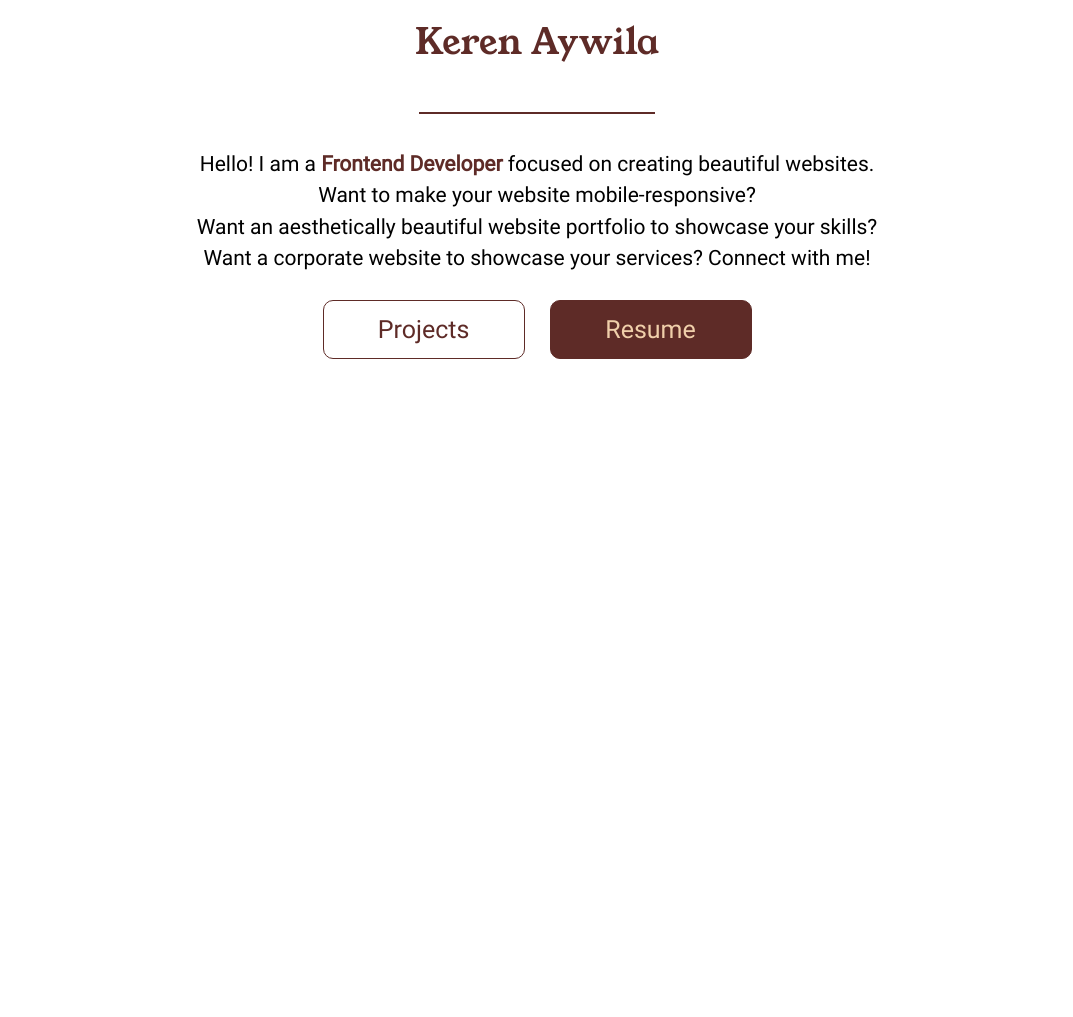
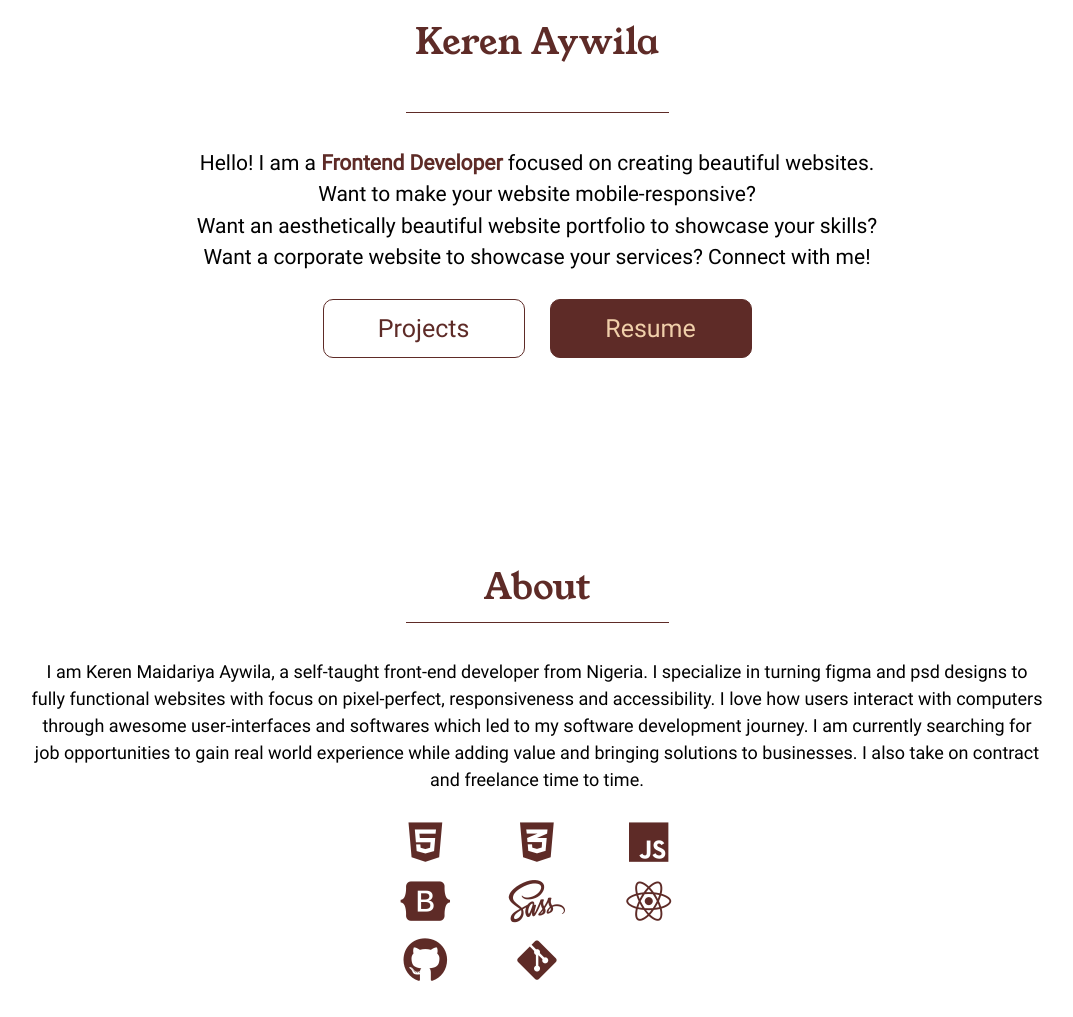
Before and after one commit to kerenaywila/Keren-Aywila, a plain HTML site: page index.html in a window 1280 px wide. Shown: the part 309-1326 px from the top of the page, without its empty margins (103-1176 px from the left). Before the commit the page ends 818 px from the top, so only its background shows below. Drawn offline with Linux system fonts and the light colour scheme.

Commit message:
Added about me

```diff
--- a/css/main.css
+++ b/css/main.css
@@ -29,7 +29,7 @@ body {
   font-family: "Roboto", sans-serif;
   font-weight: 400;
 }
-.btn{
+.btn {
   width: 202px;
   font-size: 25px;
   text-align: center;
@@ -57,11 +57,23 @@ body {
   color: var(--caputMortuum);
   border: 1px solid var(--caputMortuum);
 }
+.divider {
+  width: 263px;
+  height: 1px;
+  background-color: var(--caputMortuum);
+  margin: 10px;
+}
+h2 {
+  font-family: "YoungSerif";
+  font-size: 36px;
+  color: var(--caputMortuum);
+}
 
-main{
+main {
   display: flex;
   flex-direction: column;
   gap: 25px;
+  max-width: 100%;
 }
 
 /*HEADER SECTION*/
@@ -85,7 +97,7 @@ header {
   font-size: 36px;
   z-index: 9999;
 }
-.navbar{
+.navbar {
   background-color: white;
   position: fixed;
   width: 100%;
@@ -122,9 +134,14 @@ header {
 
 #hero_section {
   width: 100%;
-  padding: 10px 60px;
+  padding: 10px 24px;
 }
-.hero-content{
+@media screen and (min-width: 375px) {
+  #hero_section {
+    padding: 10px 60px;
+  }
+}
+.hero-content {
   display: flex;
   flex-direction: column;
   align-items: center;
@@ -133,6 +150,7 @@ header {
 .hero-text {
   display: flex;
   flex-direction: column;
+  align-items: center;
   gap: 25px;
   text-align: center;
 }
@@ -142,13 +160,8 @@ h1 {
   font-size: 36px;
   color: var(--caputMortuum);
 }
-.divider {
-  width: 236px;
-  height: 2px;
-  margin: 10px auto;
-  background-color: var(--caputMortuum);
-}
-.hero-text p{
+
+.hero-text p {
   font-size: 21px;
 }
 .hero-text p span {
@@ -161,41 +174,50 @@ h1 {
   gap: 25px;
 }
 
-/*ABOUT SECTION
+/*ABOUT SECTION*/
 #about_section {
   width: 100%;
-  padding: 20px 10px;
+  padding: 10px 24px;
   display: flex;
   flex-direction: column;
   justify-content: center;
   align-items: center;
   gap: 25px;
+}
+.section-heading {
+  display: flex;
+  flex-direction: column;
+  align-items: center;
+}
+#about_section p {
+  font-size: 16px;
+}
+.tech-stacks {
+  display: flex;
+  flex-direction: column;
+  gap: 25px;
+  width: 100%;
+}
+.tech-stacks ul {
+  padding: 0;
+  list-style: none;
+  display: grid;
+  grid-template-columns: 1fr 1fr 1fr;
+  gap: 35px;
   text-align: center;
 }
-h2{
-  font-family: "YoungSerif";
-  font-size: 36px;
-  color: var(--caputMortuum);
+.tech-stacks ul i {
+  font-size: 45px;
 }
-*/
+
 /*MEDIA QUERIES*/
 
 /*744px tablet small*/
 @media screen and (min-width: 744px) {
-  #hero_section {
-    padding: 25px 60px;
-  }
-  .hero-ctas {
-    flex-direction: row;
-  }
-}
-
-/*768px*/
-@media screen and (min-width: 744px) {
   .menu-toggle {
     display: none;
   }
-  .navbar{
+  .navbar {
     width: fit-content;
     background: none;
     position: static;
@@ -206,7 +228,26 @@ h2{
   .nav-menu {
     flex-direction: row;
   }
+  #hero_section {
+    padding: 25px 60px;
+  }
+  .hero-ctas {
+    flex-direction: row;
+  }
+  #about_section {
+    padding: 25px 60px;
+  }
+  #about_section {
+    text-align: center;
+  }
+  #about_section p {
+    font-size: 18px;
+  }
+  .tech-stacks {
+    width: 300px;
+  }
 }
+
 /*1024px tablet large*/
 @media screen and (min-width: 1024px) {
   header {
@@ -214,6 +255,10 @@ h2{
   }
   #hero_section {
     padding: 25px 62px;
+  }
+  #about_section {
+    padding: 25px 133px;
+    text-align: center;
   }
 }
 
@@ -225,14 +270,18 @@ h2{
 
 /*1440px desktop*/
 @media screen and (min-width: 1440px) {
-  main{
+  main {
     max-width: 1440px;
   }
   header {
     max-width: 1440px;
     padding: 36px 32px;
   }
-  #hero-section{
+  #hero-section {
+    width: 1440px;
+    padding: 25px 270px;
+  }
+  #about_section {
     width: 1440px;
     padding: 25px 270px;
   }
--- a/index.html
+++ b/index.html
@@ -19,7 +19,7 @@
       crossorigin="anonymous"
       referrerpolicy="no-referrer"
     />
-    <title>Keren Aywila</title>
+    <title>Keren Aywila - Software Developer</title>
     <link rel="stylesheet" type="text/css" href="css/main.css" />
   </head>
   <body>
@@ -74,22 +74,56 @@
         </div>
       </section>
 
-      <!--<section id="about_section">
+      <section id="about_section">
         <div class="section-heading">
           <h2>About</h2>
           <div class="divider"></div>
         </div>
         <p>
-          I am Keren Maidariya Aywila, a self-taught front-end developer from Nigeria Plateau State, currently residing in
-          Rivers State Port Harcourt. I specialize in turning figma and psd designs to fully functional websites with
-          focus on pixel-perfect, responsiveness and accessibility.
-          I love how users interact with computers through awesome user-interface and softwares which led to my software
-          development journey.
-          I am currently searching for job opportunities to gain real world experience while adding value and bringing
-          solutions to businesses. I also take on contract and freelance time to time. Reach out to <a
-            href="#">kerensss64@gmail.com</a> to connect!
+          I am Keren Maidariya Aywila, a self-taught front-end developer from
+          Nigeria. I specialize in turning figma and psd designs to fully
+          functional websites with focus on pixel-perfect, responsiveness and
+          accessibility. I love how users interact with computers through
+          awesome user-interfaces and softwares which led to my software
+          development journey. I am currently searching for job opportunities to
+          gain real world experience while adding value and bringing solutions
+          to businesses. I also take on contract and freelance time to time.
         </p>
-      </section>-->
+        <div class="tech-stacks">
+          <ul>
+            <li>
+              <i class="fa-brands fa-html5 fa-2xl" style="color: #5e2b27"></i>
+            </li>
+            <li>
+              <i
+                class="fa-brands fa-css3-alt fa-2xl"
+                style="color: #5e2b27"
+              ></i>
+            </li>
+            <li>
+              <i class="fa-brands fa-js fa-2xl" style="color: #5e2b27"></i>
+            </li>
+            <li>
+              <i
+                class="fa-brands fa-bootstrap fa-2xl"
+                style="color: #5e2b27"
+              ></i>
+            </li>
+            <li>
+              <i class="fa-brands fa-sass fa-2xl" style="color: #5e2b27"></i>
+            </li>
+            <li>
+              <i class="fa-brands fa-react fa-2xl" style="color: #5e2b27"></i>
+            </li>
+            <li>
+              <i class="fa-brands fa-github fa-2xl" style="color: #5e2b27"></i>
+            </li>
+            <li>
+              <i class="fa-brands fa-git-alt fa-2xl" style="color: #5e2b27"></i>
+            </li>
+          </ul>
+        </div>
+      </section>
     </main>
     <script src="script.js"></script>
   </body>
```
